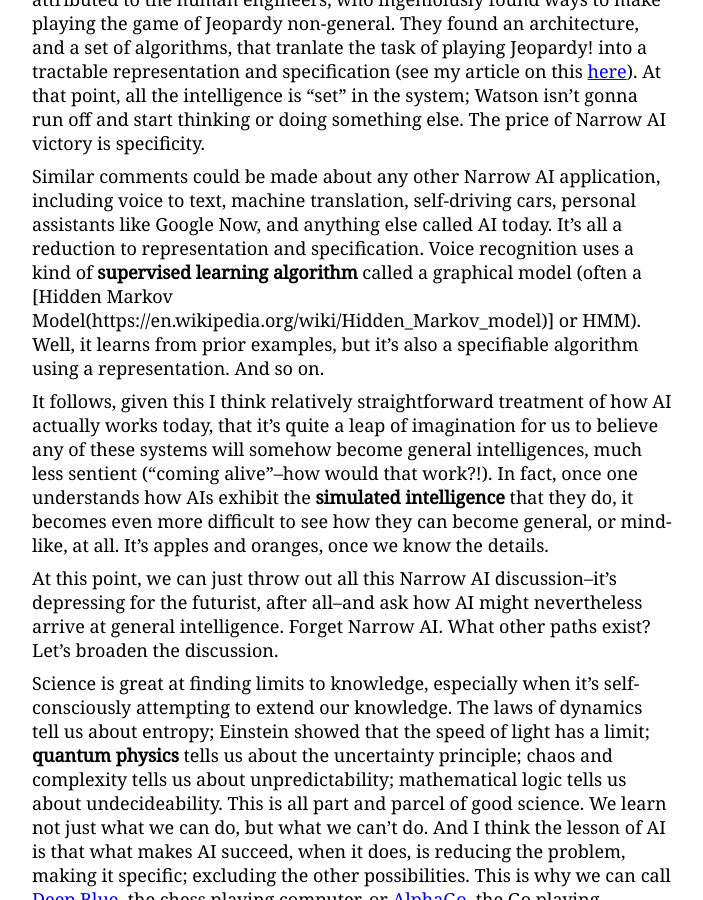
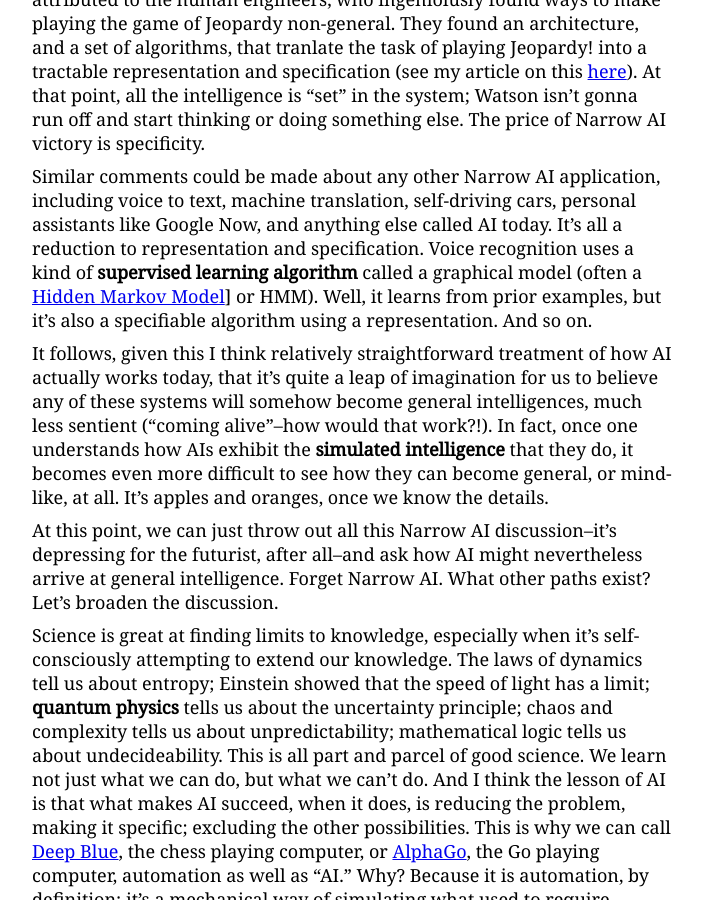
Before and after one commit to thaxist/thaxist.github.io, a Jekyll site: the page built from _posts/2016/2016-09-08-Is-AI-Automation.md, in a window 1280 px wide and 900 px high, scrolled down 3601 px. Shown: the whole window, without its empty margins (288-991 px from the left). Built offline with Jekyll 4.4.1, drawn with Linux system fonts in a browser that asks for light colours; comment, search, counter and statistics services are not loaded.

Commit message:
Update 2016-09-08-Is-AI-Automation.md

```diff
--- a/_posts/2016/2016-09-08-Is-AI-Automation.md
+++ b/_posts/2016/2016-09-08-Is-AI-Automation.md
@@ -33,7 +33,7 @@
 
  In fact, much of the intelligence of an AI system like Watson can be attributed to the human engineers, who ingenioiusly found ways to make playing the game of Jeopardy non-general.  They found an architecture, and a set of algorithms, that tranlate the task of playing Jeopardy! into a tractable representation and specification (see my article on this [here](http://www.thebestschools.org/magazine/watson-computer-plays-jeopardy/)).  At that point, all the intelligence is "set" in the system; Watson isn't gonna run off and start thinking or doing something else.  The price of Narrow AI victory is specificity.
 
- Similar comments could be made about any other Narrow AI application, including voice to text, machine translation, self-driving cars, personal assistants like Google Now, and anything else called AI today.  It's all a reduction to representation and specification.  Voice recognition uses a kind of **supervised learning algorithm** called a graphical model (often a [Hidden Markov Model(https://en.wikipedia.org/wiki/Hidden_Markov_model)] or HMM).  Well, it learns from prior examples, but it's also a specifiable algorithm using a representation.  And so on.
+ Similar comments could be made about any other Narrow AI application, including voice to text, machine translation, self-driving cars, personal assistants like Google Now, and anything else called AI today.  It's all a reduction to representation and specification.  Voice recognition uses a kind of **supervised learning algorithm** called a graphical model (often a [Hidden Markov Model](https://en.wikipedia.org/wiki/Hidden_Markov_model)] or HMM).  Well, it learns from prior examples, but it's also a specifiable algorithm using a representation.  And so on.
 
  It follows, given this I think relatively straightforward treatment of how AI actually works today, that it's quite a leap of imagination for us to believe any of these systems will somehow become general intelligences, much less sentient ("coming alive"--how would that work?!).  In fact, once one understands how AIs exhibit the **simulated intelligence** that they do, it becomes even more difficult to see how they can become general, or mind-like, at all.  It's apples and oranges, once we know the details.
 
```
